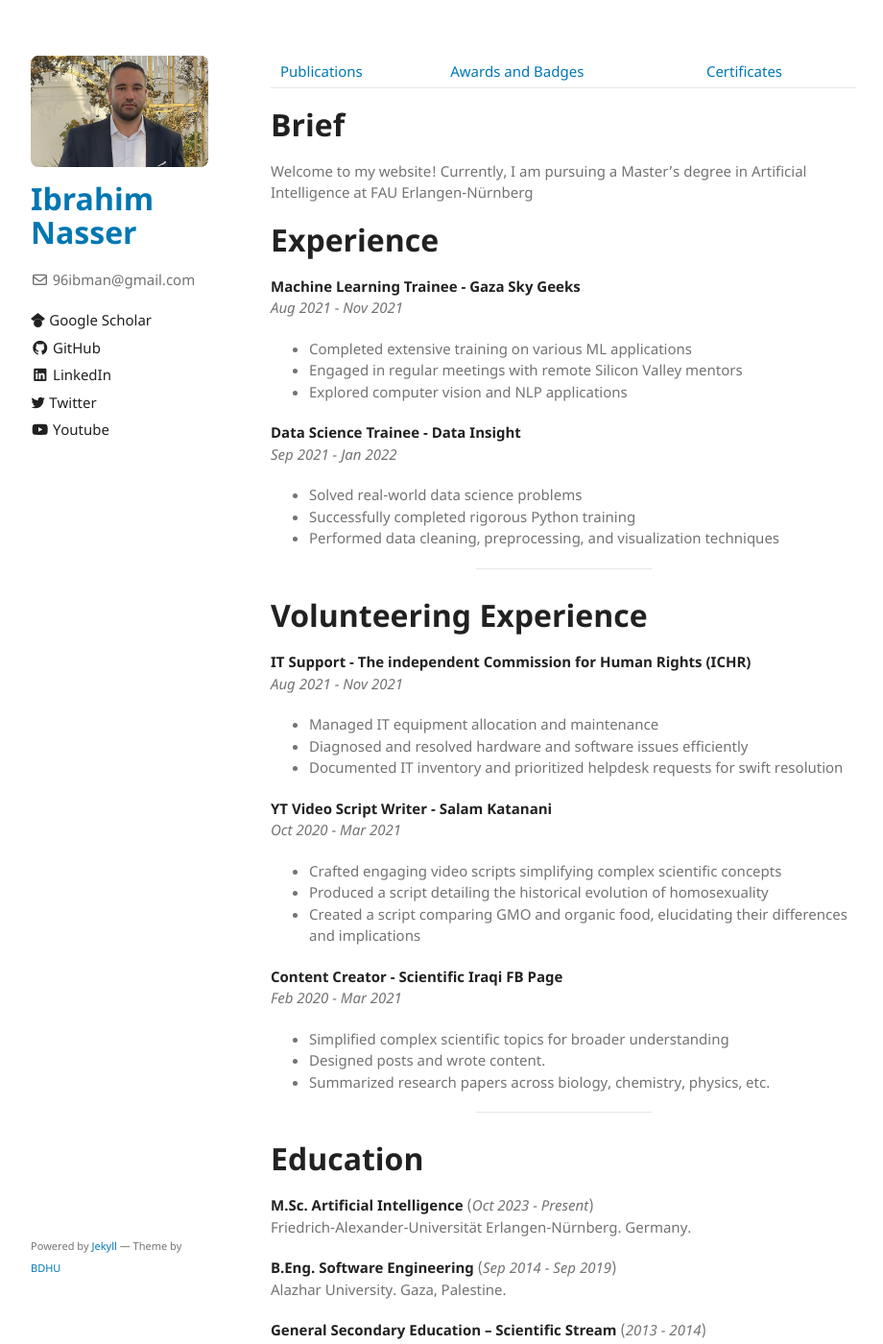
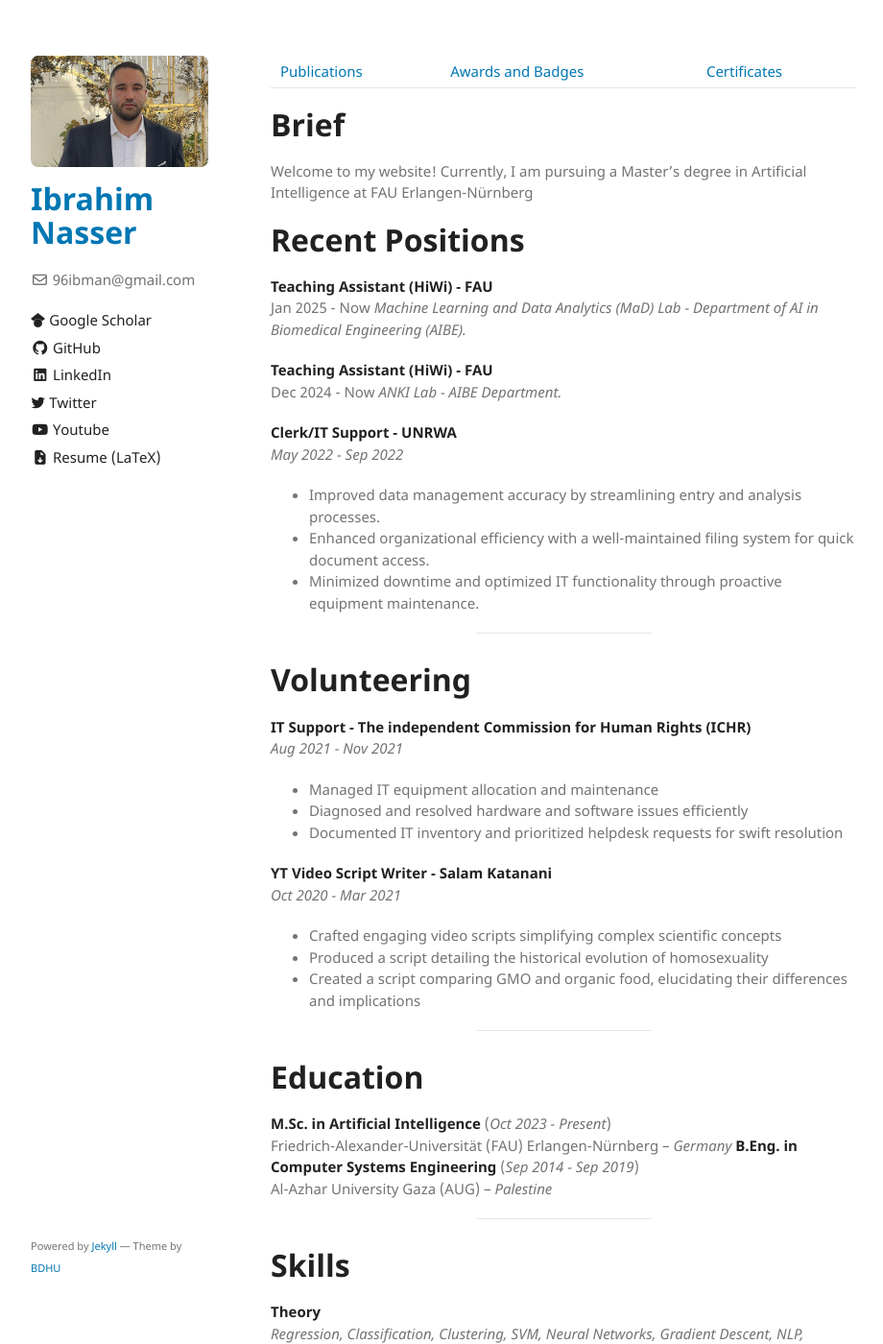
Before and after one commit to 96ibman/ibrahim-nasser, a Jekyll site: the page built from index.md, in a window 1280 px wide and 1400 px high. Shown: the whole window at 96% size, without its empty margins (178-1098 px from the left). Built offline with Jekyll 4.4.1, drawn with Linux system fonts in a browser that asks for light colours; some of the changed text lies outside the part shown.

Commit message:
Added Resume Link

```diff
--- a/_config.yml
+++ b/_config.yml
@@ -27,6 +27,10 @@ sidebar:
   - name: Youtube
     icon: <i class="fa-brands fa-youtube"></i>
     link: https://www.youtube.com/channel/UC7N-dy3UbSBHnwwv-vulBAA
+  - name: Resume (LaTeX)
+    icon: <i class="fa-solid fa-file-arrow-down"></i>
+    link: https://drive.google.com/file/d/1vibSZO8Z20UemIk8aAww-2AduTPn4zuw/view?usp=sharing
+
 
 # https://github.com/github/pages-gem/issues/399#issuecomment-301827749
 # When running locally, we run into the following error —
--- a/index.md
+++ b/index.md
@@ -8,21 +8,23 @@ layout: default
 
 Welcome to my website! Currently, I am pursuing a Master's degree in Artificial Intelligence at FAU Erlangen-Nürnberg
 
-# Experience
-**Machine Learning Trainee - Gaza Sky Geeks** <br>
-*Aug 2021 - Nov 2021*
-* Completed extensive training on various ML applications
-* Engaged in regular meetings with remote Silicon Valley mentors
-* Explored computer vision and NLP applications
+# Recent Positions
+**Teaching Assistant (HiWi) - FAU** <br>
+Jan 2025 - Now
+*Machine Learning and Data Analytics (MaD) Lab - Department of AI in Biomedical Engineering (AIBE).*
 
-**Data Science Trainee - Data Insight** <br>
-*Sep 2021 - Jan 2022*
-* Solved real-world data science problems
-* Successfully completed rigorous Python training
-* Performed data cleaning, preprocessing, and visualization techniques
+**Teaching Assistant (HiWi) - FAU** <br>
+Dec 2024 - Now
+*ANKI Lab - AIBE Department.*
+
+**Clerk/IT Support - UNRWA** <br>
+*May 2022 - Sep 2022*
+* Improved data management accuracy by streamlining entry and analysis processes.
+* Enhanced organizational efficiency with a well-maintained filing system for quick document access.
+* Minimized downtime and optimized IT functionality through proactive equipment maintenance.
 <hr>
 
-# Volunteering Experience
+# Volunteering
 **IT Support - The independent Commission for Human Rights (ICHR)** <br>
 *Aug 2021 - Nov 2021*
 * Managed IT equipment allocation and maintenance
@@ -34,32 +36,22 @@ Welcome to my website! Currently, I am pursuing a Master's degree in Artificial
 * Crafted engaging video scripts simplifying complex scientific concepts
 * Produced a script detailing the historical evolution of homosexuality
 * Created a script comparing GMO and organic food, elucidating their differences and implications
-
-**Content Creator - Scientific Iraqi FB Page** <br>
-*Feb 2020 - Mar 2021*
-* Simplified complex scientific topics for broader understanding
-* Designed posts and wrote content.
-* Summarized research papers across biology, chemistry, physics, etc.
 <hr>
 
 # Education
-**M.Sc. Artificial Intelligence** (*Oct 2023 - Present*)<br>
-Friedrich-Alexander-Universität Erlangen-Nürnberg. Germany.
-
-**B.Eng. Software Engineering** (*Sep 2014 - Sep 2019*)<br>
-Alazhar University. Gaza, Palestine.
-
-**General Secondary Education – Scientific Stream** (*2013 - 2014*)<br>
-Hayel Abdel Hameed Secondary School. Gaza, Palestine.
+**M.Sc. in Artificial Intelligence** (*Oct 2023 - Present*)<br>
+Friedrich-Alexander-Universität (FAU) Erlangen-Nürnberg – *Germany*
+**B.Eng. in Computer Systems Engineering** (*Sep 2014 - Sep 2019*)<br>
+Al-Azhar University Gaza (AUG) – *Palestine*
 <hr>
 
 # Skills
 **Theory**<br>
-*Predictive Modeling, Regression, Classification, Clustering, SVM, Neural
-Networks, Gradient Descent, NLP, Computer Vision, CNN, RNN, LSTM, GRUs, LLMs*
+*Regression, Classification, Clustering, SVM, Neural Networks, Gradient Descent, NLP, Computer Vision,
+CNN, RNN, LSTM, GRUs, LLMs.*
 
-**IT**<br>
-*Python, Tensorflow, PyTorch, Keras, SQL, HTML, CSS, PHP, Django, FLASK, FAST API, Docker*
+**Dev.**<br>
+*Python, Tensorflow, PyTorch, Keras, SQL, HTML, CSS, PHP, Django, FLASK, FAST API, Docker.*
 
 **Languages**<br>
-*German (A2), English (C2), Arabic (Native)*
+*German (Beginner), English (C1: IELTS Band 8), Arabic (Native)*
```
